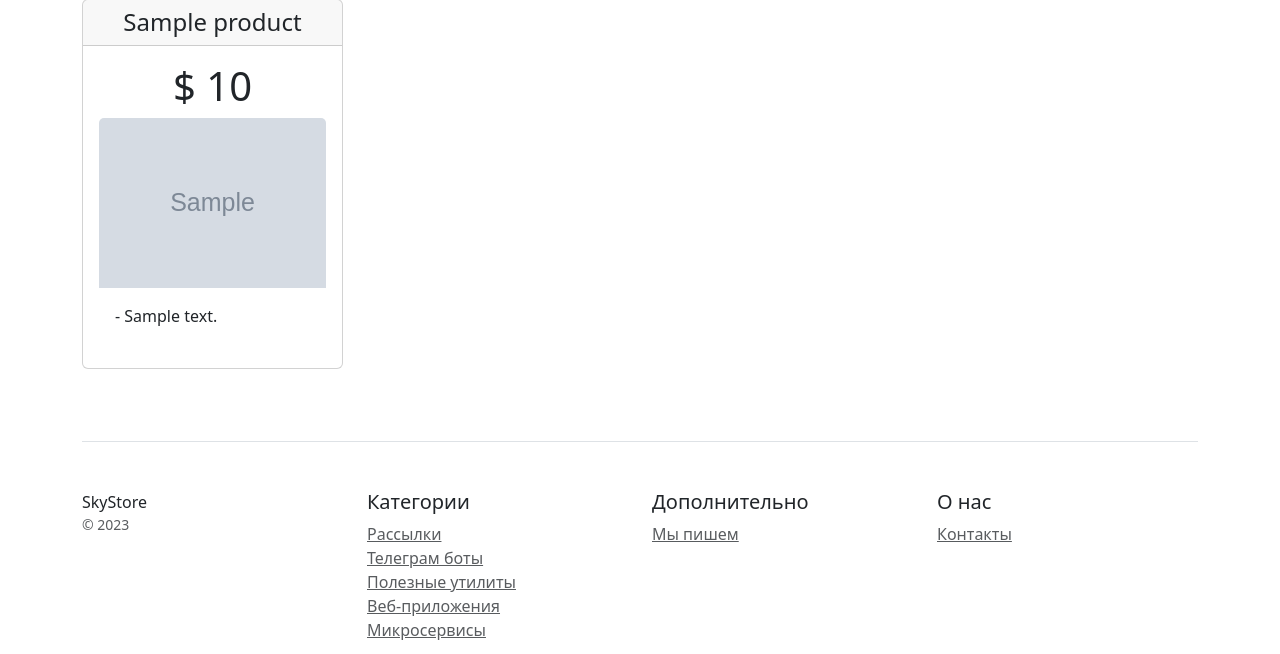
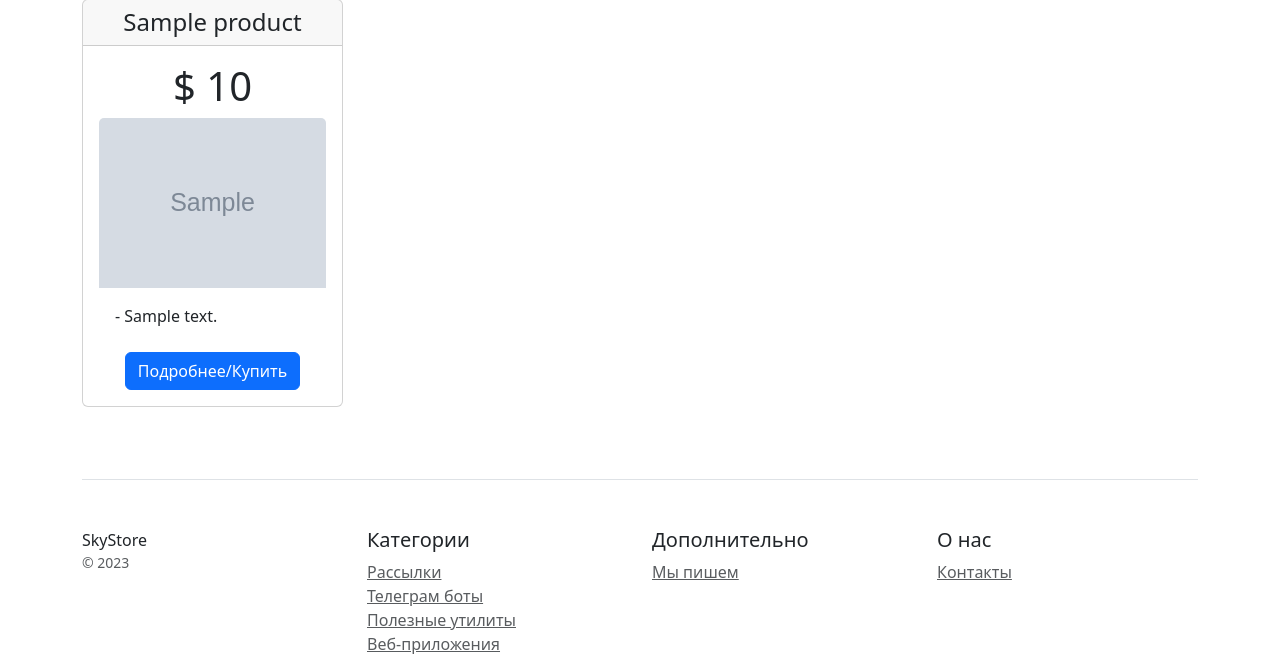
Before and after one commit to yakovenkosa/django_6_2, a Django app: page /catalog/product_list/ in a window 1280 px wide. Shown: the part 285-939 px from the top of the page. Run offline with Django 5.2, Linux system fonts and the light colour scheme; tables that the repository leaves empty hold one stand-in row (values such as "Sample post"); grey boxes marked "Sample" are stand-in pictures; some libraries are stand-ins or nearby versions.

Commit message:
update file product_list.html for catalog

```diff
--- a/catalog/templates/catalog/product_list.html
+++ b/catalog/templates/catalog/product_list.html
@@ -15,8 +15,8 @@
                     <ul class="list-unstyled mt-3 mb-4 text-start m-3">
                         <li>- {{ product.description|truncatechars:100 }}</li>
                     </ul>
+                    <a href="{% url 'catalog:product_detail' product.id %}" class="btn btn-primary">Подробнее/Купить</a>
                     {% if perms.product.can_unpublish_product or user == product.owner %}
-                    <a href="{% url 'catalog:product_detail' product.id %}" class="btn btn-primary">Подробнее/Купить</a>
                     <a href="{% url 'catalog:product_update' product.id %}" class="btn btn-secondary">Редактировать товар</a>
                     <a href="{% url 'catalog:product_delete' product.id %}" class="btn btn-danger">Удалить товар</a>
                     {% endif %}
```
